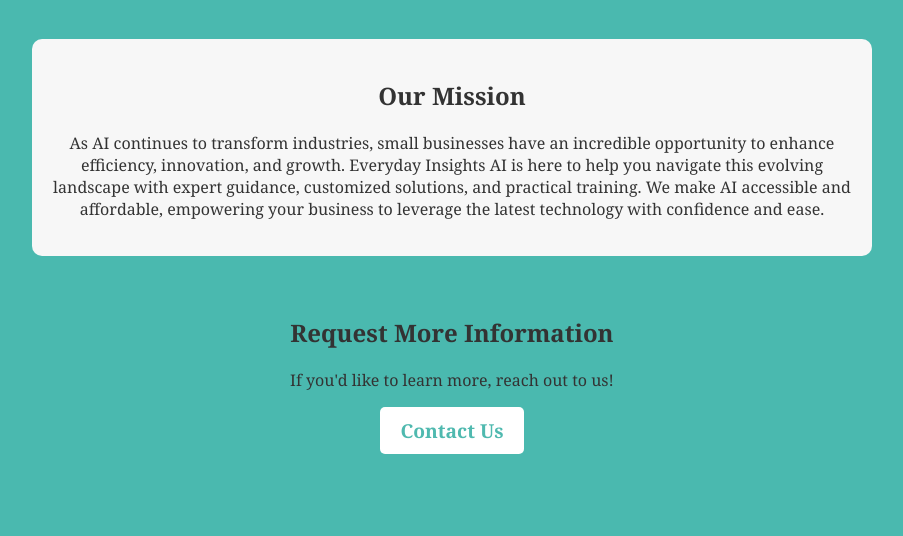
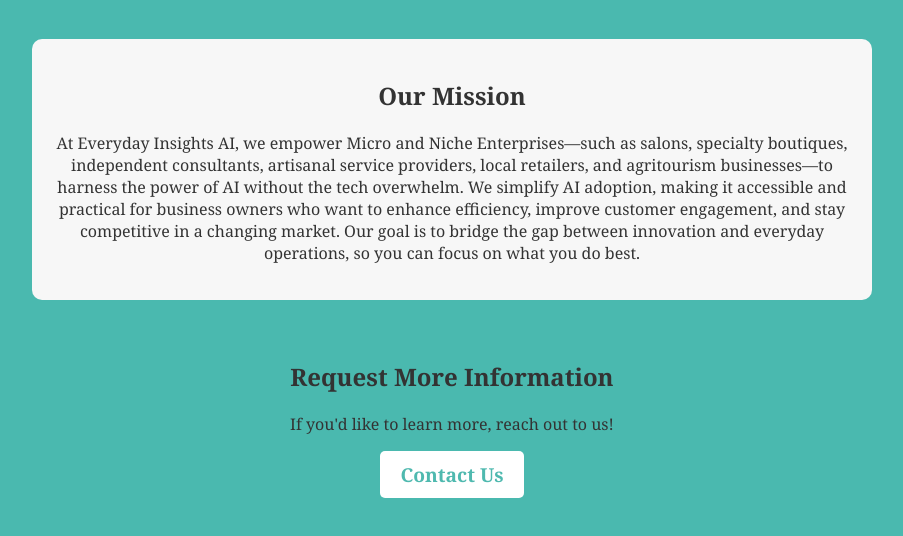
Before and after one commit to EAIJade/everydayinsightai2, a plain HTML site: page index.html in a window 1280 px wide. Shown: the part 250-786 px from the top of the page, without its empty margins (188-1091 px from the left). Drawn offline with Linux system fonts and the light colour scheme.

Commit message:
Update index.html

```diff
--- a/index.html
+++ b/index.html
@@ -16,7 +16,7 @@
         <section class="mission">
             <h2>Our Mission</h2>
             <p>
-                As AI continues to transform industries, small businesses have an incredible opportunity to enhance efficiency, innovation, and growth. Everyday Insights AI is here to help you navigate this evolving landscape with expert guidance, customized solutions, and practical training. We make AI accessible and affordable, empowering your business to leverage the latest technology with confidence and ease.
+At Everyday Insights AI, we empower Micro and Niche Enterprises—such as salons, specialty boutiques, independent consultants, artisanal service providers, local retailers, and agritourism businesses—to harness the power of AI without the tech overwhelm. We simplify AI adoption, making it accessible and practical for business owners who want to enhance efficiency, improve customer engagement, and stay competitive in a changing market. Our goal is to bridge the gap between innovation and everyday operations, so you can focus on what you do best.
             </p>
         </section>
 
```
